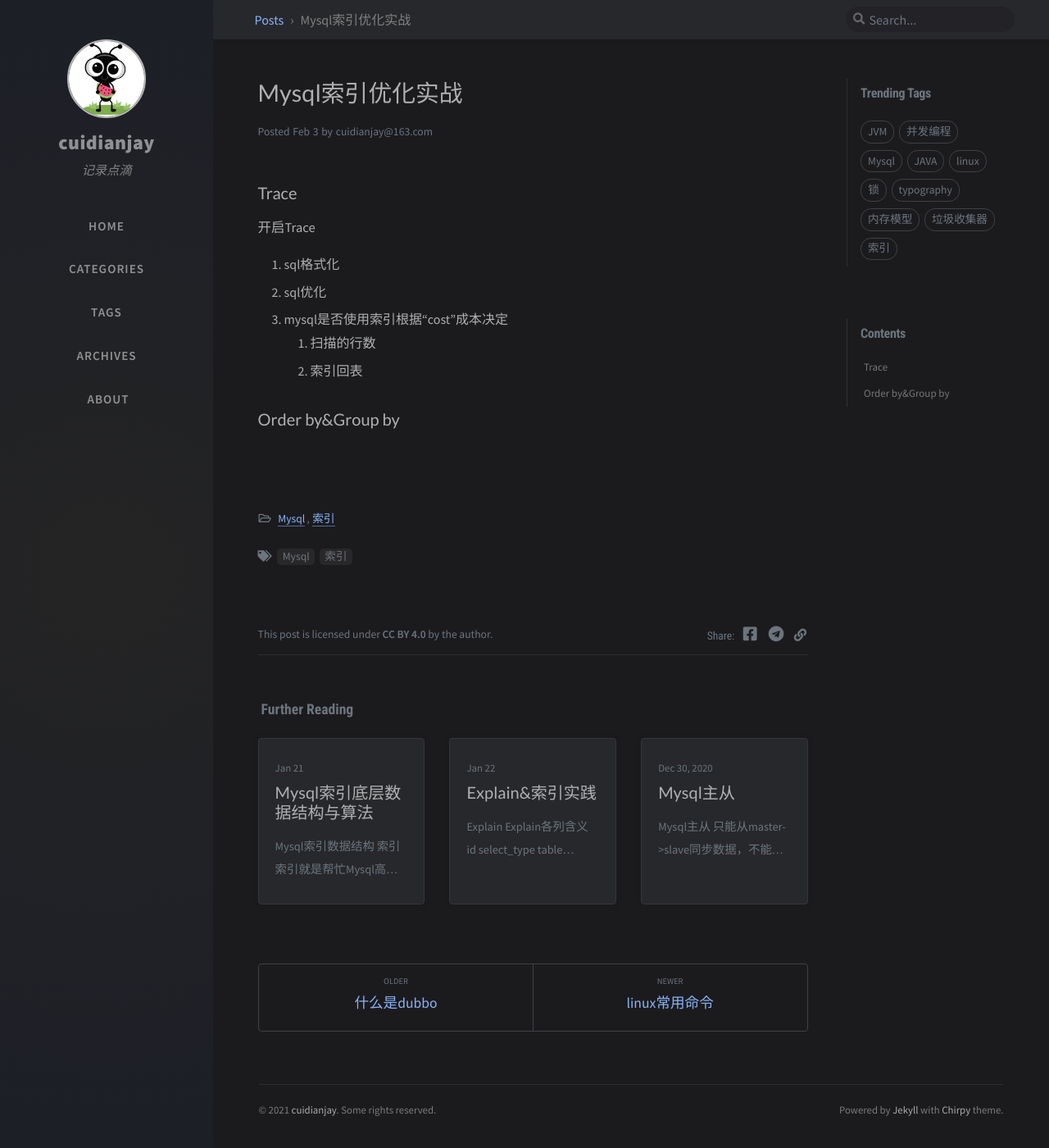
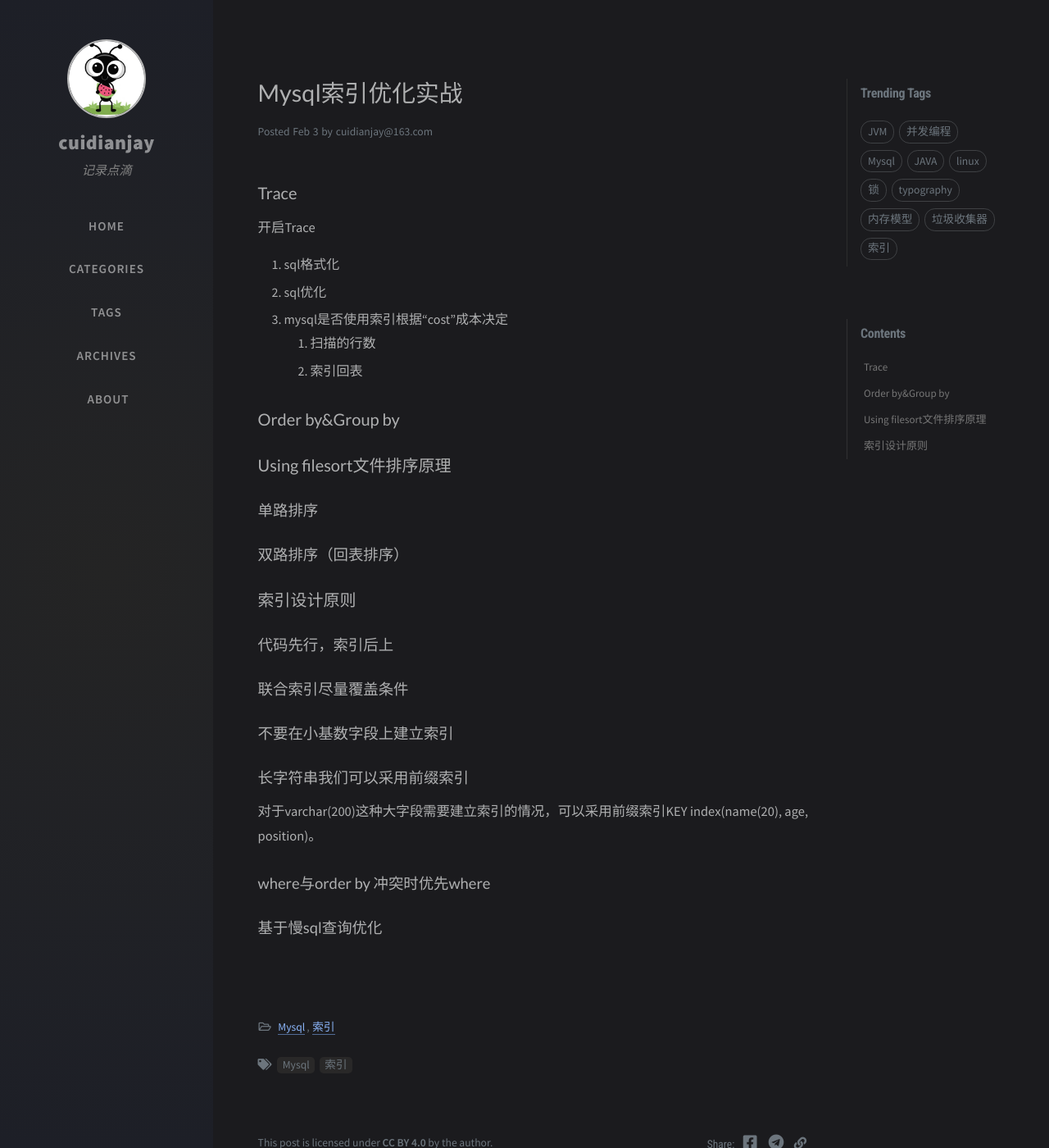
Before and after one commit to cuidianjay/cuidianjay.github.io, a Jekyll site: the page built from _posts/mysql/2021-2-3-Mysql索引优化实战.md, in a window 1280 px wide and 1400 px high. Shown: the whole window at 82% size. Built offline with Jekyll 4.4.1, drawn with Linux system fonts in a browser that asks for light colours; nearby versions of some CDN libraries; comment, search, counter and statistics services are not loaded.

Commit message:
update to 2021-2-24 22:40:40

```diff
--- a/_posts/mysql/2021-2-3-Mysql索引优化实战.md
+++ b/_posts/mysql/2021-2-3-Mysql索引优化实战.md
@@ -26,3 +26,43 @@ image:
 
 
 ### Order by&Group by
+
+
+
+### Using filesort文件排序原理
+
+#### 单路排序
+
+
+
+#### 双路排序（回表排序）
+
+
+
+### 索引设计原则
+
+
+
+#### 代码先行，索引后上
+
+
+
+#### 联合索引尽量覆盖条件
+
+
+
+#### 不要在小基数字段上建立索引
+
+
+
+#### 长字符串我们可以采用前缀索引
+
+对于varchar(200)这种大字段需要建立索引的情况，可以采用前缀索引KEY index(name(20), age, position)。
+
+
+
+#### where与order by 冲突时优先where
+
+
+
+#### 基于慢sql查询优化
```
Also changed, not shown: _posts/源码/spring/2021-2-24-Spring源码.md (+2 -2 lines).
